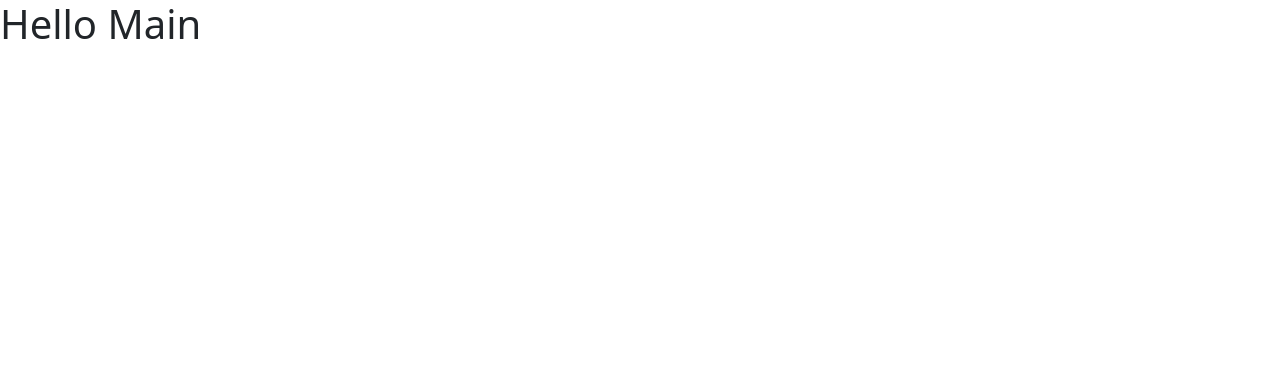
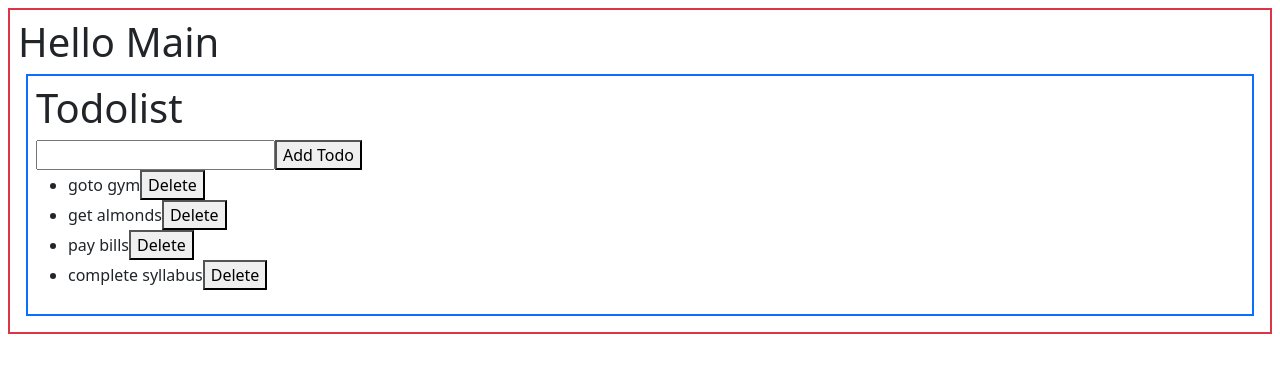
Before and after one commit to edupoly/FS2601, a React (Vite) app: page / in a window 1280 px wide. Shown: the top 372 px of the page. Built offline with nearby package versions, Linux system fonts and the light colour scheme.

Commit message:
todolist-setter-callback

```diff
--- a/src/App.jsx
+++ b/src/App.jsx
@@ -1,7 +1,10 @@
+import Todolist from "./Todolist";
+
 function App() {
   return (
-    <div>
+    <div className="border border-2 p-2 m-2 border-danger">
       <h1>Hello Main</h1>
+      <Todolist></Todolist>
     </div>
   );
 }
--- /dev/null
+++ b/src/Todolist.jsx
@@ -0,0 +1,64 @@
+import React from "react";
+
+function Todolist() {
+  //state
+  var [todos, setTodos] = React.useState([
+    "goto gym",
+    "get almonds",
+    "pay bills",
+    "complete syllabus",
+  ]);
+  //action
+  function addTodo() {
+    var a = document.getElementById("d1").value;
+    // todos.push(a);//wrong because UI will not render//state is immutable
+    // setTodos([...todos, a]);
+    setTodos((cv) => {
+      return [...cv, a];
+    });
+  }
+  function deleteTodo(index) {
+    // var temp = [...todos];
+    // temp.splice(index, 1);
+    // setTodos([...temp]);
+    setTodos((cv) => {
+      return cv.filter((todo, i) => {
+        if (i !== index) {
+          return true;
+        }
+      });
+    });
+  }
+  //ui
+  return (
+    <div className="border border-2 p-2 m-2 border-primary">
+      <h1>Todolist</h1>
+      <input type="text" id="d1" />
+      <button
+        onClick={() => {
+          addTodo();
+        }}
+      >
+        Add Todo
+      </button>
+      <ul>
+        {todos.map((t, i) => {
+          return (
+            <li>
+              {t}
+              <button
+                onClick={() => {
+                  deleteTodo(i);
+                }}
+              >
+                Delete
+              </button>
+            </li>
+          );
+        })}
+      </ul>
+    </div>
+  );
+}
+
+export default Todolist;
```
